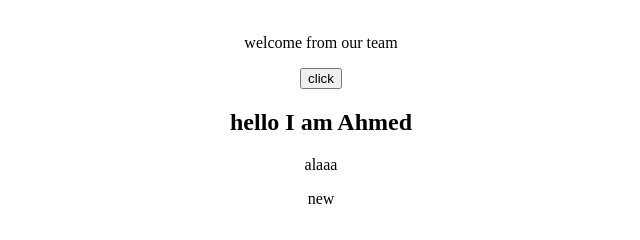
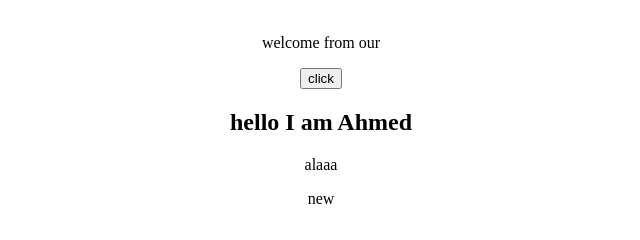
Before and after one commit to AhmedElhlawany/newstudent, a plain HTML site: page index.html in a window 1280 px wide. Shown: the full height of the page, 319-959 px from the left. Drawn offline with Linux system fonts and the light colour scheme.

Commit message:
last last

```diff
--- a/index.html
+++ b/index.html
@@ -8,7 +8,7 @@
 </head>
 <body>
 
-    <p>welcome from our team</p>
+    <p>welcome from our </p>
     <button>click</button>
     <h2>hello I am Ahmed</h2>
 
```
